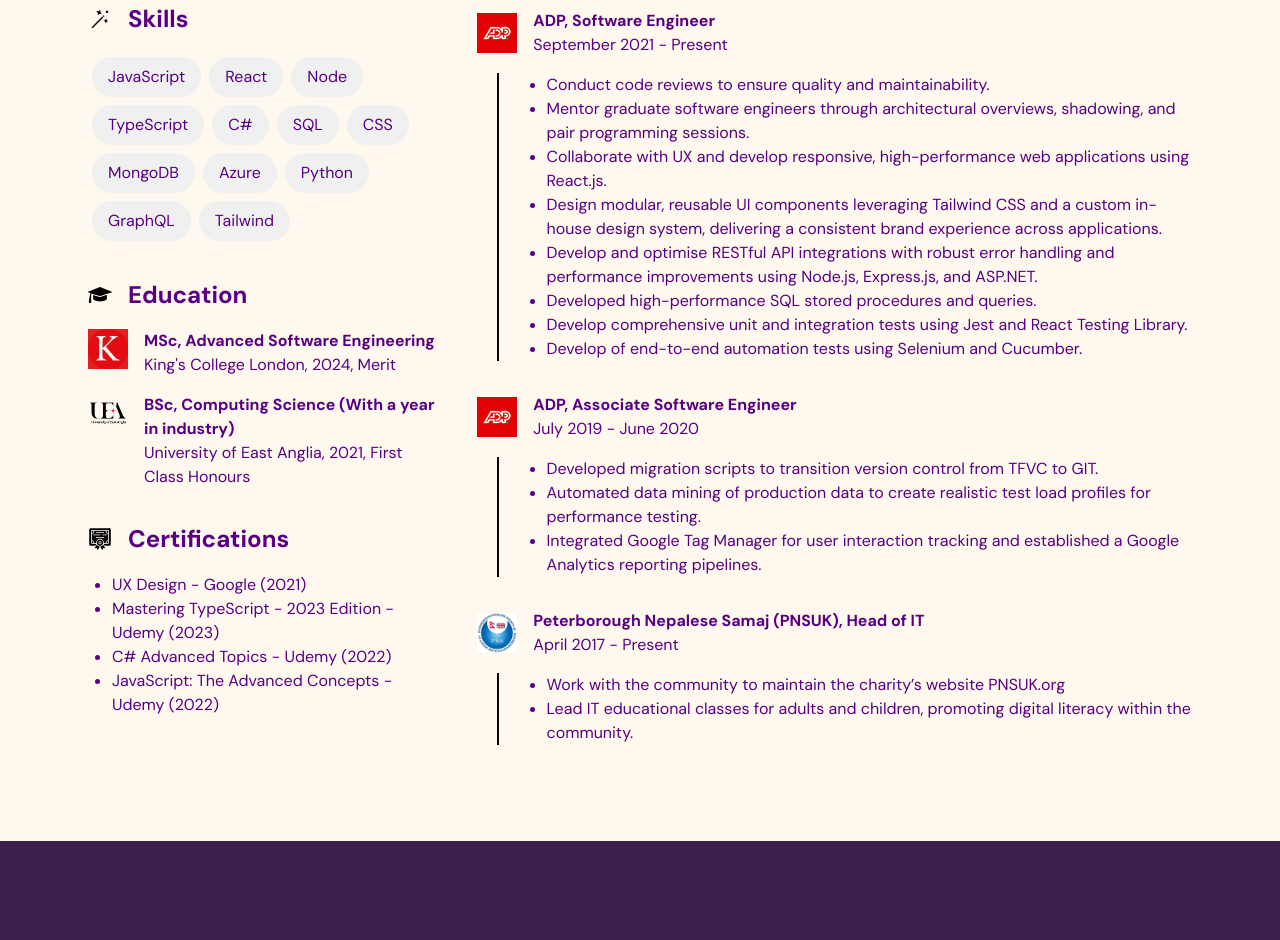
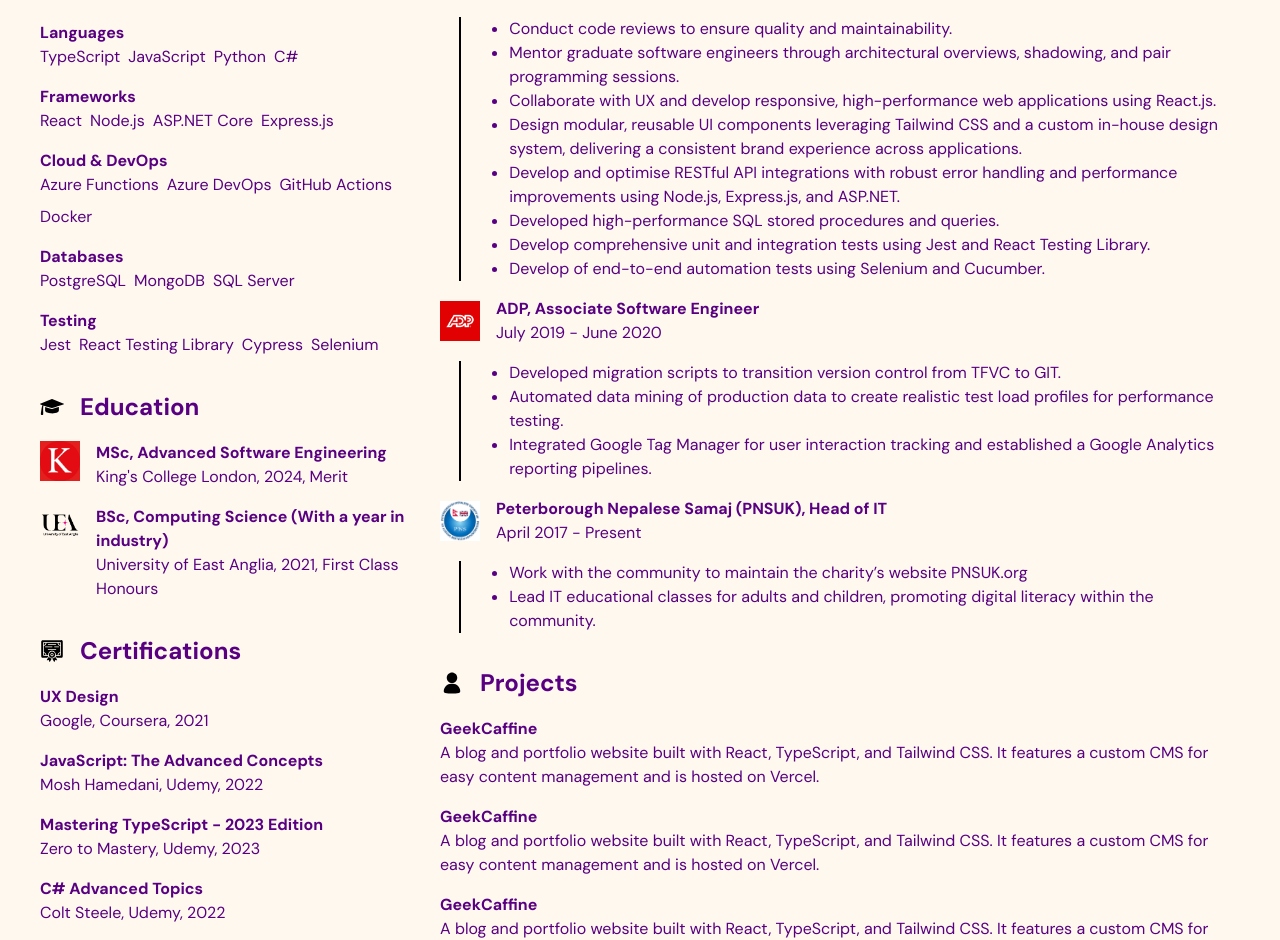
Before and after one commit to ashmit-khadka/project-lucario, a React (Create React App) app: page /resume in a window 1280 px wide. Shown: the part 519-1459 px from the top of the page. Built offline with nearby package versions, Linux system fonts and the light colour scheme; a web font is replaced by a local one.

Commit message:
updated resume certifications and added projects section

```diff
--- a/src/components/screens/ResumeScreen.js
+++ b/src/components/screens/ResumeScreen.js
@@ -30,23 +30,7 @@
                     ]}
                 />
 
-                <section className="resume-section skills">
-                    <SectionHeader header="Skills" icon={<IconSkills />} />
-                    <ul>
-                        <li>JavaScript</li>
-                        <li>React</li>
-                        <li>Node</li>
-                        <li>TypeScript</li>
-                        <li>C#</li>
-                        <li>SQL</li>
-                        <li>CSS</li>
-                        <li>MongoDB</li>
-                        <li>Azure</li>
-                        <li>Python</li>
-                        <li>GraphQL</li>
-                        <li>Tailwind</li>
-                    </ul>
-                </section>
+                <SkillSection />
 
                 <EducationSection
                     entries={[
@@ -57,10 +41,11 @@
 
                 <CertificationSection
                     entries={[
-                        { title: "UX Design", from: "Google", date: "2021", link: "" },
-                        { title: "Mastering TypeScript - 2023 Edition", from: "Udemy", date: "2023", link: "" },
-                        { title: "C# Advanced Topics", from: "Udemy", date: "2022", link: "" },
-                        { title: "JavaScript: The Advanced Concepts", from: "Udemy", date: "2022", link: "" },
+                        { title: "UX Design", institution: "Google", platform: "Coursera", date: "2021", link: "" },
+                        { title: "JavaScript: The Advanced Concepts", institution: "Mosh Hamedani", platform: "Udemy", date: "2022", link: "" },
+                        { title: "Mastering TypeScript - 2023 Edition", institution: "Zero to Mastery", platform: "Udemy", date: "2023", link: "" },
+                        { title: "C# Advanced Topics", institution: "Colt Steele", platform: "Udemy", date: "2022", link: "" },
+                        { title: "Entrepreneurship", institution: "University of Pennsylvania", platform: "Coursera", date: "2021", link: "" },
                     ]}
                 />
 
@@ -70,12 +55,110 @@
             <div className="resume-right-column">
                 <MainSection
                     header="Profile"
-                    text="A user-centred and results-driven practical trailblazer. I’m a software engineer with a Master's degree in Software Engineering from King's College London and half a decade experience at ADP, a renowned S&P 500 company. Driven by a passion for designing and delivering scalable, high-performance, clean solutions. I have a proven track record of producing award winning software while thriving within cross-functional teams. I believe software engineering holds immense potential to transform lives, and with that responsibility, I am committed to creating user experiences that truly make a difference."
+                    text="Product driven Software Engineer with half a decade experience at ADP (an S&P 500 company), building and scaling React + .NET Core web apps used by over 1M clients. I work on RUN, a high-traffic platform rated 4.9+ on the App Store and Google Play. King's College London MSc gradate in Software Engineering with a First Class Honours in BSc Computer Science from UEA. Passionate about clean, scalable code, emerging tech, and working with detail-obsessed teams (and AI). Recent company hackathon winner for a tool tracking code changes across environments."
                 />
                 <WorkExperienceSection />
-
+                <ProjectSection />
             </div>
         </div>
+    );
+}
+
+
+
+const SkillSection = (props) => {
+
+    return (
+        <section className="resume-section skills">
+            <SectionHeader header="Skills" icon={<IconSkills />} />
+            <div className="resume-skills-groups">
+                <div className="resume-skills-group">
+                    <h3>Languages</h3>
+                    <ul>
+                        <li>TypeScript</li>
+                        <li>JavaScript</li>
+                        <li>Python</li>
+                        <li>C#</li>
+                    </ul>
+                </div>
+                <div className="resume-skills-group">
+                    <h3>Frameworks</h3>
+                    <ul>
+                        <li>React</li>
+                        <li>Node.js</li>
+                        <li>ASP.NET Core</li>
+                        <li>Express.js</li>
+                    </ul>
+                </div>
+                <div className="resume-skills-group">
+                    <h3>Cloud & DevOps</h3>
+                    <ul>
+                        <li>Azure Functions</li>
+                        <li>Azure DevOps</li>
+                        <li>GitHub Actions</li>
+                        <li>Docker</li>
+                    </ul>
+                </div>
+                <div className="resume-skills-group">
+                    <h3>Databases</h3>
+                    <ul>
+                        <li>PostgreSQL</li>
+                        <li>MongoDB</li>
+                        <li>SQL Server</li>
+                    </ul>
+                </div>
+                <div className="resume-skills-group">
+                    <h3>Testing</h3>
+                    <ul>
+                        <li>Jest</li>
+                        <li>React Testing Library</li>
+                        <li>Cypress</li>
+                        <li>Selenium</li>
+                    </ul>
+                </div>
+            </div>
+        </section>
+    )
+}
+
+const ProjectSection = (props) => {
+    const { header, text } = props;
+    return (
+        <section className="resume-section resume-projects">
+            <SectionHeader header="Projects" icon={<IconProfile />} />
+            <ul>
+                <ProjectItem
+                    title="GeekCaffine"
+                    description="A blog and portfolio website built with React, TypeScript, and Tailwind CSS. It features a custom CMS for easy content management and is hosted on Vercel."
+                    link="https://geekc"
+                />
+                <ProjectItem
+                    title="GeekCaffine"
+                    description="A blog and portfolio website built with React, TypeScript, and Tailwind CSS. It features a custom CMS for easy content management and is hosted on Vercel."
+                    link="https://geekc"
+                />
+                <ProjectItem
+                    title="GeekCaffine"
+                    description="A blog and portfolio website built with React, TypeScript, and Tailwind CSS. It features a custom CMS for easy content management and is hosted on Vercel."
+                    link="https://geekc"
+                />
+                <ProjectItem
+                    title="GeekCaffine"
+                    description="A blog and portfolio website built with React, TypeScript, and Tailwind CSS. It features a custom CMS for easy content management and is hosted on Vercel."
+                    link="https://geekc"
+                />
+            </ul>
+        </section>
+    );
+}
+
+const ProjectItem = (props) => {
+    const { title, description, link } = props;
+    return (
+        <li className="project">
+            <h4>{title}</h4>
+            <p>{description}</p>
+        </li>
     );
 }
 
@@ -104,7 +187,10 @@
     return (
         <section className="">
             <SectionHeader header="Work Experience" icon={<IconWorkExperience />} />
-            <WorkExperience
+            <div
+                style={{ display: "flex", flexDirection: "column", gap: "1rem" }}
+            >
+                <WorkExperience
                     company="ADP"
                     position="Software Engineer"
                     startDate="September 2021"
@@ -144,7 +230,7 @@
                     ]}
                     logo={PNSLogo}
                 />
-
+            </div>
         </section>
     );
 }
@@ -219,8 +305,8 @@
             <ul>
                 {entries.map((entry, index) => (
                     <li key={index}>
-                        <p>{entry.title} - {entry.from} ({entry.date})</p>
-                        {entry.link && <a href={entry.link}>View Certificate</a>}
+                        <h4>{entry.title}</h4>
+                        <p>{entry.institution}, {entry.platform}, {entry.date}</p>
                     </li>
                 ))}
             </ul>
--- a/src/styles/index.scss
+++ b/src/styles/index.scss
@@ -91,10 +91,9 @@
 .resume-container {
     display: grid;
     grid-template-columns: 1fr 2fr;
-    gap: 2rem;
+    //gap: 2rem;
     max-width: 1200px;
-    margin: 2rem auto;
-    padding: 0 3rem;
+    margin: auto;
 
     // all text size
     font-size: 1.2rem;
@@ -120,18 +119,18 @@
         }
 
         .skills {
-            ul {
-                list-style: none;
-                padding: 0;
+            // ul {
+            //     list-style: none;
+            //     padding: 0;
 
-                li {
-                    display: inline-block;
-                    background: #f0f0f0;
-                    padding: 0.5rem 1rem;
-                    margin: 0.25rem;
-                    border-radius: 20px;
-                }
-            }
+            //     li {
+            //         display: inline-block;
+            //         background: #f0f0f0;
+            //         padding: 0.5rem 1rem;
+            //         margin: 0.25rem;
+            //         border-radius: 20px;
+            //     }
+            // }
         }
     }
 
@@ -168,7 +167,7 @@
         position: relative;
         //border-left: 2px solid #000000;
         //padding-left: 1.5rem;
-        padding-bottom: 2rem;
+        //padding-bottom: 2rem;
 
         & h3 {
             font-weight: bold;
@@ -300,15 +299,75 @@
 
     &-certifications {
 
+        & ul {
+            display: flex;
+            flex-direction: column;
+            gap: 1rem;
+        }
+
+        & h4 {
+            font-weight: bold;
+        }
+
         & li {
-            // disc
-            list-style: disc;
-            margin-left: 1.5rem;
+            list-style: none;
         }
     }
 
+    &-projects {
+        & ul {
+            display: flex;
+            flex-direction: column;
+            gap: 1rem;
+        }
+
+        & h4 {
+            font-weight: bold;
+        }
+
+        & li {
+            list-style: none;
+        }
+    }
 
 }
+
+.resume-skills-groups {
+    display: flex;
+    flex-direction: column;
+    gap: 1rem;
+
+    .resume-skills-group {
+        h3 {
+            //font-size: 0.9rem;
+            color: $color-font-primary;
+            font-weight: bold;
+        }
+
+        ul {
+            display: flex;
+            flex-wrap: wrap;
+            gap: 0.5rem;
+
+            li {
+                // font-size: 0.85rem;
+                // padding: 0.25rem 0.75rem;
+                // background: rgba($color-font-primary, 0.05);
+                // border-radius: 4px;
+
+                // @media print {
+                //     background: none;
+                //     padding: 0;
+                //     &:not(:last-child):after {
+                //         content: ",";
+                //         margin-right: 0.5rem;
+                //     }
+                // }
+            }
+        }
+    }
+}
+
 
 
 @media print {
@@ -401,3 +460,52 @@
     }
 
 }
+
+@media print {
+    @page {
+        margin: 0;
+        size: A4;
+    }
+
+    html, body {
+        margin: 0;
+        padding: 0;
+        width: 100%;
+        height: 100%;
+    }
+
+    .resume {
+        &-container {
+            padding: 1cm;
+            width: 100vw;
+            height: 100vh;
+            margin: 0;
+            display: grid;
+            grid-template-columns: 35% 65%;
+            //gap: 2rem;
+            box-sizing: border-box;
+        }
+
+        &-left-column,
+        &-right-column {
+            height: 100%;
+        }
+
+        &-section {
+            break-inside: avoid;
+            page-break-inside: avoid;
+        }
+    }
+
+    // Hide non-essential elements
+    .navigation,
+    .footer,
+    .landing-intro-shortcuts {
+        display: none !important;
+    }
+
+    // Ensure proper text contrast for printing
+    p, li, h1, h2, h3 {
+        color: black !important;
+    }
+}
```
